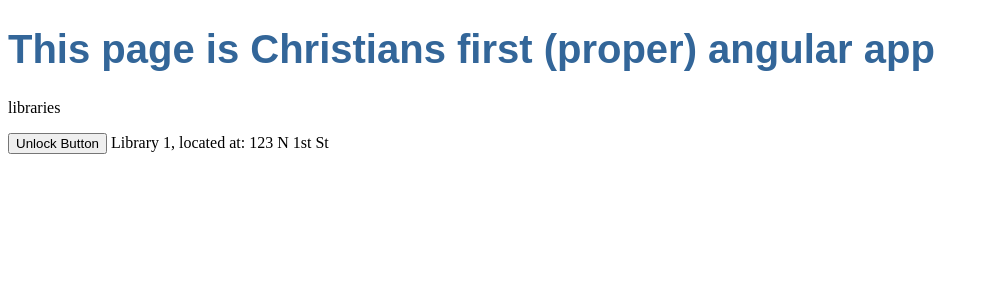
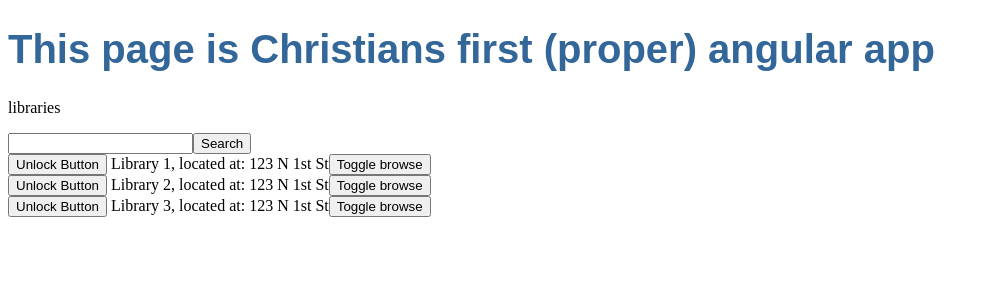
Before and after one commit to cburk/Library, an Angular app in the folder my-app/: page / in a window 1280 px wide. Shown: the top 300 px of the page, without its empty margins (0-989 px from the left). Built offline with nearby package versions, Linux system fonts and the light colour scheme.

Commit message:
still pretty ugly, but now w/ books as a nested component browsable from libraries menu

```diff
--- a/my-app/src/app/app.module.ts
+++ b/my-app/src/app/app.module.ts
@@ -17,7 +17,7 @@
     BrowserModule,
     FormsModule,
     HttpModule,
-    FormsModule
+    FormsModule,
   ],
   providers: [],
   bootstrap: [AppComponent]
--- a/my-app/src/app/book/book.component.ts
+++ b/my-app/src/app/book/book.component.ts
@@ -1,6 +1,5 @@
-import { Component, OnInit } from '@angular/core';
+import { Component, OnInit, Input } from '@angular/core';
 import { Book } from '../book';
-import { BOOKS } from '../mock-books'
 
 @Component({
   selector: 'app-book',
@@ -8,7 +7,7 @@
   styleUrls: ['./book.component.css']
 })
 export class BookComponent {
-  books: Book[] = BOOKS;
+  @Input() books: Book[];
 
   constructor() { }
 
--- a/my-app/src/app/libraries/libraries.component.html
+++ b/my-app/src/app/libraries/libraries.component.html
@@ -2,7 +2,16 @@
   <p>
     libraries
   </p>
-  <div class="library">
-    <span><button (click)="library.lockButtonClicked()">{{library.lockButtonText}}</button> {{library.name}}, located at: {{library.location}}</span>
+  <div class="search-bar">
+    <input [(ngModel)]="query">
+    <button (click)="searchForLibrary(query)">Search</button>
+  </div>
+  <div *ngFor="let library of libraries">
+    <div class="library">
+      <span><button (click)="library.lockButtonClicked()">{{library.lockButtonText}}</button> {{library.name}}, located at: {{library.location}}<button (click)="library.toggleBrowse()">Toggle browse</button></span>
+      <div *ngIf="library.isBrowsing">
+        <app-book [books]="library.contents"></app-book>
+      </div>
+    </div>
   </div>
 </div>
--- a/my-app/src/app/libraries/libraries.component.ts
+++ b/my-app/src/app/libraries/libraries.component.ts
@@ -1,5 +1,6 @@
 import { Component, OnInit } from '@angular/core';
 import { Library } from '../library'
+import { LIBRARIES } from '../mock-libraries'
 
 @Component({
   selector: 'app-libraries',
@@ -9,7 +10,18 @@
 export class LibrariesComponent implements OnInit {
   lockText: string = "Unlock";
 
-  library: Library = new Library("Library 1", "123 N 1st St", true);
+  allLibraries: Library[] = LIBRARIES;
+  libraries: Library[] = LIBRARIES;
+
+  // TODO: Can probably break out into own component
+  query: string;
+  searchForLibrary(query: string) {
+    if(query == ""){
+      this.libraries = this.allLibraries
+    }else{
+      this.libraries = this.allLibraries.filter(lib => lib.name == query);
+    }
+  }
 
   constructor() { }
 
--- a/my-app/src/app/library.ts
+++ b/my-app/src/app/library.ts
@@ -1,8 +1,14 @@
+import { Book } from './book';
+
 export class Library{
     name: string;
     location: string;
     isLocked: boolean;
+    contents: Book[];
+    // Display information
+    // TODO: Probably refactor into indiv library component
     lockButtonText: string;
+    isBrowsing: boolean = false;
 
     lockButtonClicked(): void{
         console.log("Unlock button clicked, was: " + this.isLocked);
@@ -12,6 +18,10 @@
         this.lockButtonText = this.getText();
     }
 
+    toggleBrowse() {
+        this.isBrowsing = !this.isBrowsing;
+    }
+
     getText(): string{
         if(!this.isLocked)
             return "Unlocked!";
@@ -19,10 +29,11 @@
             return "Unlock Button";
     }
 
-    constructor(name: string, loc: string, locked: boolean) {
+    constructor(name: string, loc: string, locked: boolean, contents: Book[]) {
         this.name = name;
         this.location = loc;
         this.isLocked = locked;
         this.lockButtonText = this.getText();
+        this.contents = contents;
     }
 }
--- /dev/null
+++ b/my-app/src/app/mock-libraries.ts
@@ -0,0 +1,8 @@
+import { Library } from './library';
+import { BOOKS } from './mock-books'
+
+export const LIBRARIES: Library[] = [
+    new Library("Library 1", "123 N 1st St", true, BOOKS),
+    new Library("Library 2", "123 N 1st St", true, BOOKS),
+    new Library("Library 3", "123 N 1st St", true, BOOKS),
+];
```
Also changed, not shown: my-app/src/app/book/book.component.html (line endings or trailing spaces).
